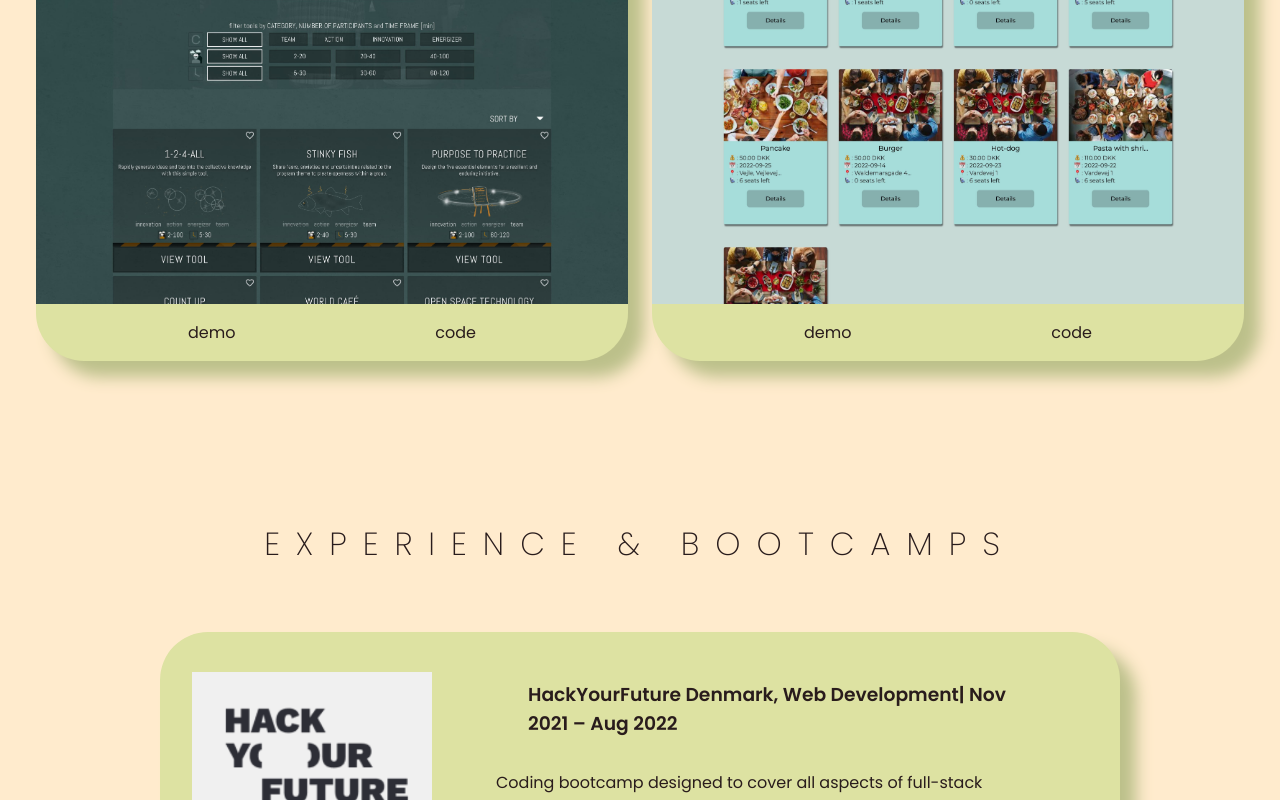
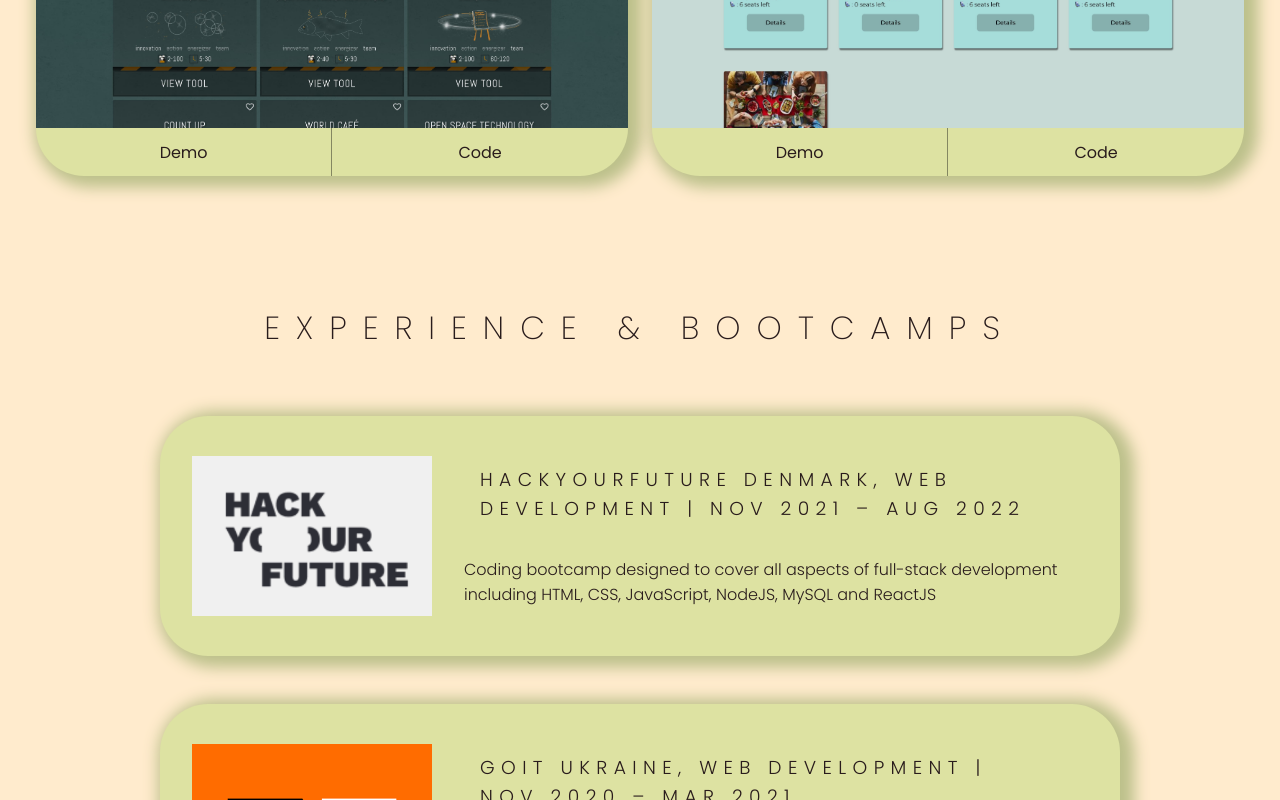
Before and after one commit to sergii-borodin/portfolio, a React (Create React App) app: page / in a window 1280 px wide. Shown: the part 2000-2800 px from the top of the page. Built offline with nearby package versions, Linux system fonts and the light colour scheme.

Commit message:
improve readability and user experience

```diff
--- a/src/components/about/About.jsx
+++ b/src/components/about/About.jsx
@@ -15,7 +15,7 @@ export const About = () => {
         <Contacts />
         <a href={CV} download className='download-CV box-shadow'>
           <p>Download CV</p>
-          <RiDownload2Line size={40} />
+          <RiDownload2Line size={24} />
         </a>
       </div>
       <div className='hero-image-container box-shadow'>
--- a/src/components/about/about.css
+++ b/src/components/about/about.css
@@ -1,5 +1,4 @@
 .hero-section {
-  padding-top: 4rem;
   display: flex;
   align-items: center;
   justify-content: center;
@@ -41,11 +40,11 @@
 }
 
 .download-CV {
-  max-width: 20rem;
+  width: 18rem;
   display: flex;
   align-items: center;
   justify-content: space-evenly;
-  padding: 2rem 4rem;
+  padding: 1.5rem 3rem;
   margin-top: 2rem;
 }
 
--- a/src/components/experience/Experience.jsx
+++ b/src/components/experience/Experience.jsx
@@ -10,13 +10,22 @@ export const Experience = () => {
       <h2 className='section-title'>Experience & Bootcamps</h2>
       <ul>
         <li>
+          <a
+            href='https://www.hackyourfuture.dk/'
+            target='_blank'
+            rel='noopener noreferrer'
+            className='card-link'
+          >
             <article className='box-shadow experience-card'>
               <div className='card-image-container'>
                 <img className='card-image' src={hyf} alt='hyf' />
               </div>
               <div className='card-description-container'>
-              <h3 className='card-title'>
-                HackYourFuture Denmark, Web Development| Nov 2021 – Aug 2022
+                <h3 className='card-title '>
+                  <span className='hover-underline-animation'>
+                    HackYourFuture Denmark
+                  </span>
+                  , Web Development | Nov 2021 – Aug 2022
                 </h3>
                 <p className='card-description'>
                   Coding bootcamp designed to cover all aspects of full-stack
@@ -25,15 +34,25 @@ export const Experience = () => {
                 </p>
               </div>
             </article>
+          </a>
         </li>
         <li>
+          <a
+            href='https://goit.ua/'
+            target='_blank'
+            rel='noopener noreferrer'
+            className='card-link'
+          >
             <article className='box-shadow experience-card'>
               <div className='card-image-container'>
                 <img className='card-image' src={goit} alt='goit' />
               </div>
               <div className='card-description-container'>
                 <h3 className='card-title'>
-                GOIT Ukraine, Web Development| Nov 2020 – Mar 2021
+                  <span className='hover-underline-animation'>
+                    GOIT Ukraine
+                  </span>
+                  , Web Development |<br /> Nov 2020 – Mar 2021
                 </h3>
                 <p className='card-description'>
                   Coding bootcamp designed to cover basic aspects of web
@@ -41,6 +60,7 @@ export const Experience = () => {
                 </p>
               </div>
             </article>
+          </a>
         </li>
       </ul>
     </section>
--- a/src/components/experience/experience.css
+++ b/src/components/experience/experience.css
@@ -1,9 +1,45 @@
 .experience-section {
-  padding-top: 7rem;
+  /* padding-top: 7rem; */
   display: flex;
   flex-direction: column;
   align-items: center;
   justify-content: center;
+}
+
+.card-link:hover {
+  color: inherit;
+}
+
+.hover-underline-animation {
+  display: inline-block;
+  position: relative;
+  color: var(--color-primary-light-mode);
+}
+
+.dark-mode .hover-underline-animation {
+  color: var(--color-primary-dark-mode);
+}
+
+.hover-underline-animation:after {
+  content: '';
+  position: absolute;
+  width: 100%;
+  transform: scaleX(0);
+  height: 2px;
+  bottom: 0;
+  left: 0;
+  background-color: var(--color-primary-light-mode);
+  transform-origin: bottom right;
+  transition: transform 0.25s ease-out;
+}
+
+.dark-mode .hover-underline-animation:after {
+  background-color: var(--color-primary-dark-mode);
+}
+
+.card-link:hover .hover-underline-animation:after {
+  transform: scaleX(1);
+  transform-origin: bottom left;
 }
 
 .experience-card {
@@ -19,7 +55,11 @@
 }
 
 .card-description-container {
-  margin: 1rem 2rem;
+  display: flex;
+  gap: 1rem;
+  flex-direction: column;
+  justify-content: space-evenly;
+  margin: 2rem 2rem;
 }
 
 .card-image {
@@ -30,11 +70,14 @@
 }
 
 .card-title {
-  margin: 2rem 4rem;
+  margin: 0 1rem;
+  text-transform: uppercase;
+  letter-spacing: 0.4rem;
+  font-weight: 300;
 }
 
 .card-description {
-  margin: 0 2rem;
+  font-weight: 300;
 }
 
 @media screen and (max-width: 980px) {
@@ -55,6 +98,7 @@
 
   .card-title {
     margin: 1rem 2rem;
+    letter-spacing: 0.2rem;
   }
 
   .card-description {
--- a/src/components/header/Header.jsx
+++ b/src/components/header/Header.jsx
@@ -18,13 +18,13 @@ export const Header = ({ setIsLightModeOn, isLightModeOn }) => {
           onClick={() => setIsLightModeOn(!isLightModeOn)}
         >
           {isLightModeOn ? (
-            <div style={{ color: 'black' }}>
+            <div>
               <BsSun size={25} />
               <p>Light-mode on</p>
             </div>
           ) : (
             <div>
-              <BsMoonStarsFill size={20} color='rgba(255, 235, 205)' />
+              <BsMoonStarsFill size={20} />
               <p>Dark-mode on</p>
             </div>
           )}
--- a/src/components/header/header.css
+++ b/src/components/header/header.css
@@ -6,6 +6,7 @@
   width: 100%;
   position: fixed;
   backdrop-filter: blur(10px);
+  background-color: rgba(255, 235, 205, 0.7);
   border-bottom: 0.01rem solid var(--color-background-dark-mode);
   z-index: 10;
 }
@@ -48,6 +49,7 @@
 
 .dark-mode .header-container {
   border-bottom: 0.01rem solid var(--color-background-light-mode);
+  background-color: rgba(0, 0, 0, 0.7);
 }
 
 .link {
--- a/src/components/projects/Projects.jsx
+++ b/src/components/projects/Projects.jsx
@@ -43,17 +43,19 @@ export const Projects = () => {
               <div className='project-card-interface'>
                 <a
                   className='project-card-button'
+                  target='_blank'
                   rel='noopener noreferrer'
                   href={demoLink}
                 >
-                  demo
+                  Demo
                 </a>
                 <a
                   className='project-card-button'
+                  target='_blank'
                   rel='noopener noreferrer'
                   href={codeLink}
                 >
-                  code
+                  Code
                 </a>
               </div>
             </li>
--- a/src/components/projects/projects.css
+++ b/src/components/projects/projects.css
@@ -1,6 +1,6 @@
-.projects-section-container {
+/* .projects-section-container {
   padding-top: 7rem;
-}
+} */
 
 .projects-section {
   padding: 2rem;
@@ -44,19 +44,19 @@
   transform: translateY(100%);
   border-top-left-radius: 3rem;
   border-top-right-radius: 3rem;
-  background-color: rgb(221, 226, 162, 0.8);
+  background-color: rgb(221, 226, 162, 0.9);
 
   transition: transform 1s;
 }
 
 .dark-mode .project-overlay {
-  background-color: rgba(0, 0, 0, 0.8);
+  background-color: rgba(0, 0, 0, 0.9);
 }
 
 .project-title {
   margin-bottom: 2rem;
   text-transform: uppercase;
-  letter-spacing: 0.5rem;
+  letter-spacing: 0.4rem;
   font-weight: 300;
 }
 
@@ -74,9 +74,20 @@
   align-items: center;
 }
 
+.project-card-interface .project-card-button:not(:last-child) {
+  border-right: 0.01rem solid rgb(0, 0, 0, 0.4);
+}
+
+.dark-mode .project-card-interface .project-card-button:not(:last-child) {
+  border-right: 0.01rem solid rgb(221, 226, 162, 0.7);
+}
+
 .project-card-button {
-  padding: 1rem 2rem;
-  margin: 0 1rem;
+  height: 3rem;
+  width: 100%;
+  display: flex;
+  align-items: center;
+  justify-content: center;
 }
 
 @media screen and (max-width: 980px) {
--- a/src/index.css
+++ b/src/index.css
@@ -38,7 +38,7 @@ a:focus {
   --color-shadow-light-mode: rgb(188, 192, 138);
   --color-shadow-dark-mode: rgb(208, 156, 11);
 
-  --color-hover: rgb(208, 156, 11);
+  --color-hover: rgb(165, 123, 9);
 }
 
 html {
@@ -60,7 +60,7 @@ body {
 .light-mode .active {
   border-radius: 2rem;
   background-color: var(--color-accent-light-mode);
-  box-shadow: 1rem 1rem 1rem var(--color-shadow-light-mode);
+  box-shadow: 0.3rem 0.3rem 0.5rem 0.3rem var(--color-shadow-light-mode);
   transition: all 1s ease-out;
 }
 
@@ -77,19 +77,22 @@ body {
 .light-mode .box-shadow {
   border-radius: 3rem;
   background-color: var(--color-accent-light-mode);
-  box-shadow: 1rem 1rem 1rem var(--color-shadow-light-mode);
+  box-shadow: 0.4rem 0.2rem 0.9rem 0.5rem var(--color-shadow-light-mode);
 }
 
 .dark-mode .box-shadow {
   border-radius: 3rem;
   background-color: var(--color-accent-dark-mode);
-  box-shadow: 0.1rem 0.5rem 1rem 0.1rem var(--color-shadow-dark-mode);
+
+  box-shadow: 0rem 0.2rem 0.2rem 0.1rem var(--color-shadow-dark-mode);
+  /* border: 0.1rem solid var(--color-shadow-dark-mode); */
 }
 
 .section {
-  height: 100vh;
+  /* height: 100vh; */
   max-width: 1450px;
   margin: 0 auto;
+  padding-top: 5rem;
 }
 
 .dark-mode {
```
Lines whose indentation alone changed are shown as unchanged.
